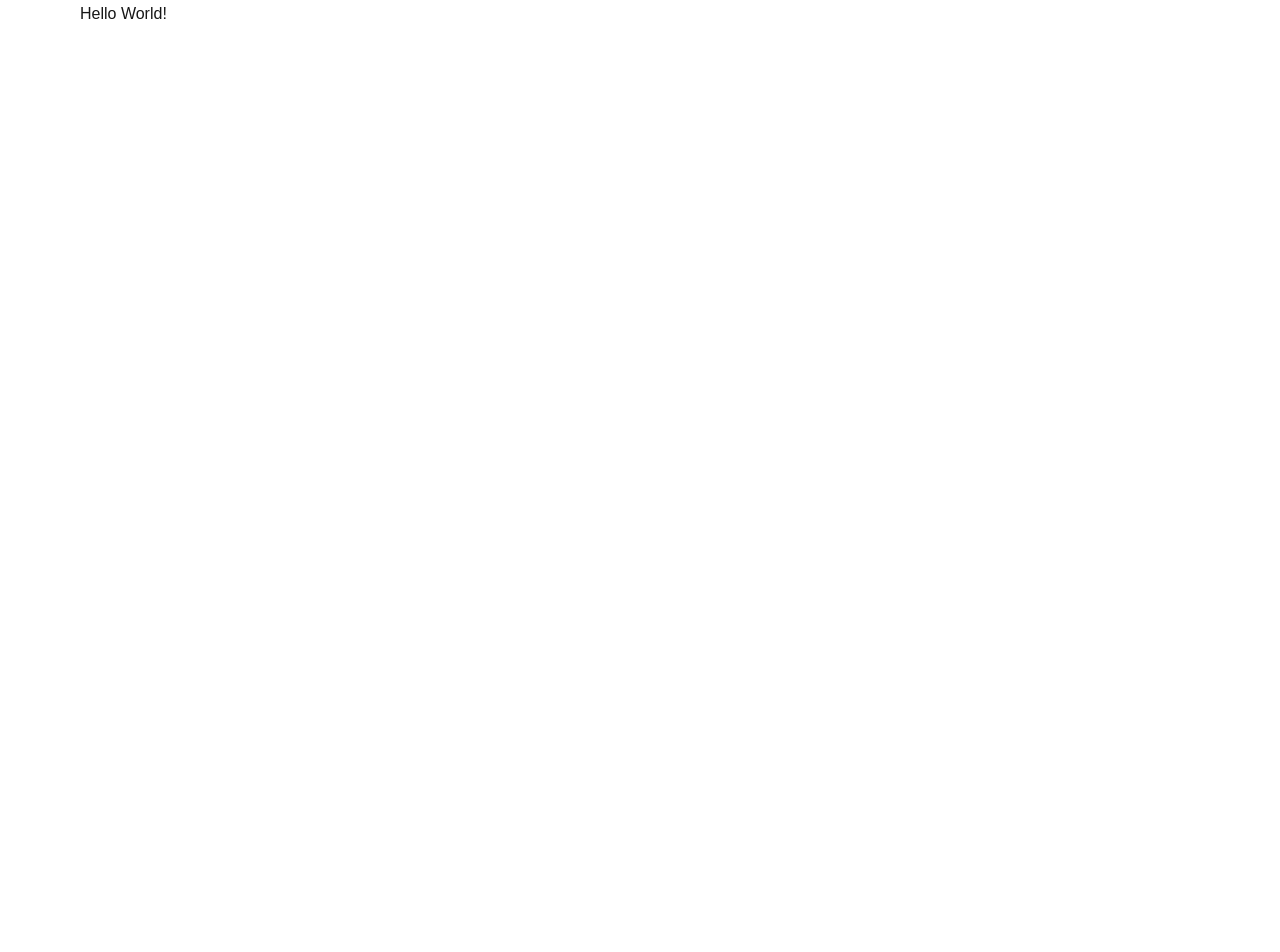
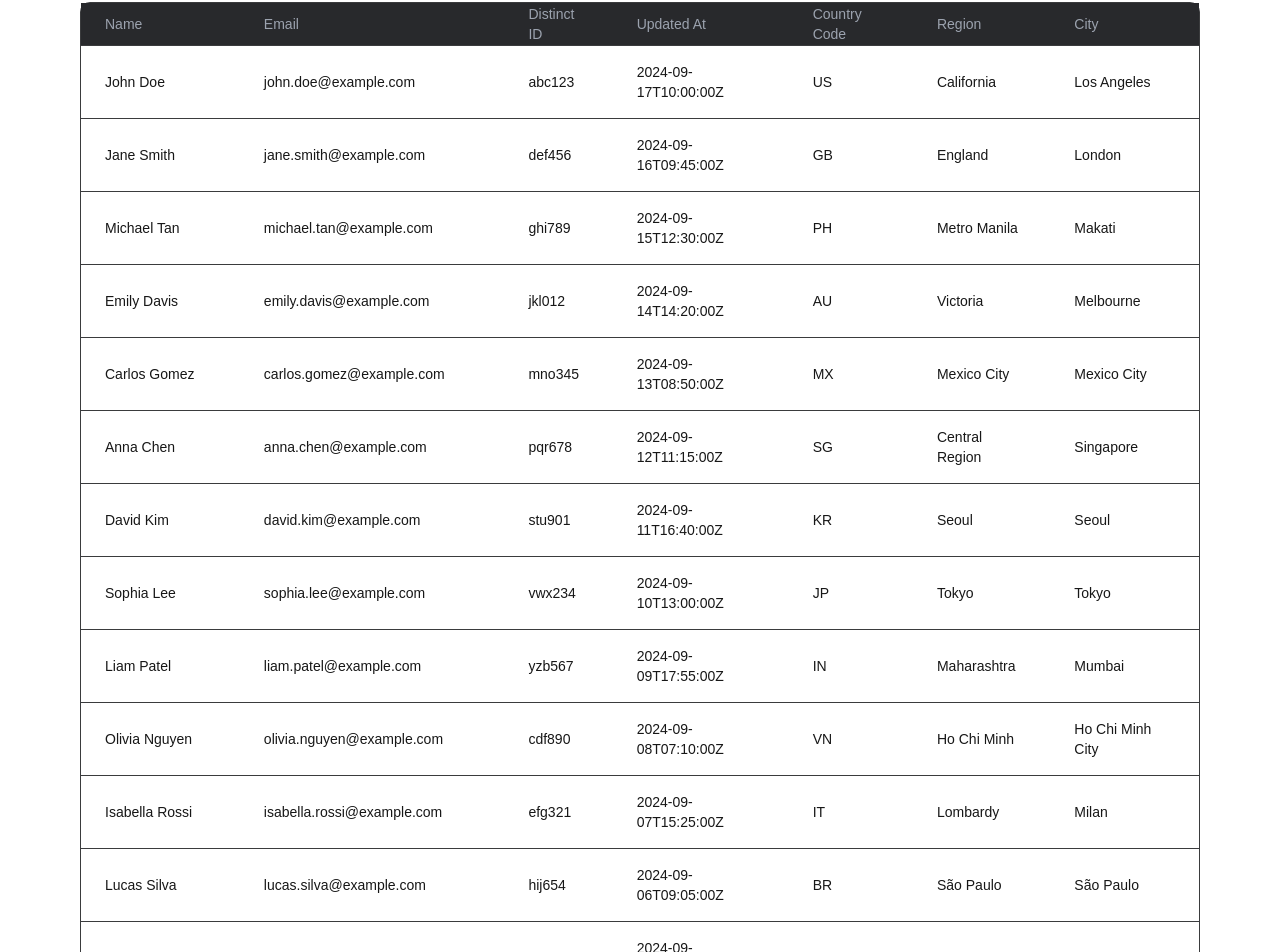
Before and after one commit to JethroNatividad/mixpanel-query-clone, a Next.js app: page / in a window 1280 px wide. Shown: the part 102-1054 px from the top of the page. Before the commit the page ends 800 px from the top, so only its background shows below. Built offline with nearby package versions, Linux system fonts and the light colour scheme.

Commit message:
feat: add test data and show table

```diff
--- /dev/null
+++ b/app/data.ts
@@ -0,0 +1,184 @@
+import { User } from './columns'
+
+export const users: User[] = [
+  {
+    name: 'John Doe',
+    email: 'john.doe@example.com',
+    distinctId: 'abc123',
+    updatedAt: '2024-09-17T10:00:00Z',
+    countryCode: 'US',
+    region: 'California',
+    city: 'Los Angeles',
+  },
+  {
+    name: 'Jane Smith',
+    email: 'jane.smith@example.com',
+    distinctId: 'def456',
+    updatedAt: '2024-09-16T09:45:00Z',
+    countryCode: 'GB',
+    region: 'England',
+    city: 'London',
+  },
+  {
+    name: 'Michael Tan',
+    email: 'michael.tan@example.com',
+    distinctId: 'ghi789',
+    updatedAt: '2024-09-15T12:30:00Z',
+    countryCode: 'PH',
+    region: 'Metro Manila',
+    city: 'Makati',
+  },
+  {
+    name: 'Emily Davis',
+    email: 'emily.davis@example.com',
+    distinctId: 'jkl012',
+    updatedAt: '2024-09-14T14:20:00Z',
+    countryCode: 'AU',
+    region: 'Victoria',
+    city: 'Melbourne',
+  },
+  {
+    name: 'Carlos Gomez',
+    email: 'carlos.gomez@example.com',
+    distinctId: 'mno345',
+    updatedAt: '2024-09-13T08:50:00Z',
+    countryCode: 'MX',
+    region: 'Mexico City',
+    city: 'Mexico City',
+  },
+  {
+    name: 'Anna Chen',
+    email: 'anna.chen@example.com',
+    distinctId: 'pqr678',
+    updatedAt: '2024-09-12T11:15:00Z',
+    countryCode: 'SG',
+    region: 'Central Region',
+    city: 'Singapore',
+  },
+  {
+    name: 'David Kim',
+    email: 'david.kim@example.com',
+    distinctId: 'stu901',
+    updatedAt: '2024-09-11T16:40:00Z',
+    countryCode: 'KR',
+    region: 'Seoul',
+    city: 'Seoul',
+  },
+  {
+    name: 'Sophia Lee',
+    email: 'sophia.lee@example.com',
+    distinctId: 'vwx234',
+    updatedAt: '2024-09-10T13:00:00Z',
+    countryCode: 'JP',
+    region: 'Tokyo',
+    city: 'Tokyo',
+  },
+  {
+    name: 'Liam Patel',
+    email: 'liam.patel@example.com',
+    distinctId: 'yzb567',
+    updatedAt: '2024-09-09T17:55:00Z',
+    countryCode: 'IN',
+    region: 'Maharashtra',
+    city: 'Mumbai',
+  },
+  {
+    name: 'Olivia Nguyen',
+    email: 'olivia.nguyen@example.com',
+    distinctId: 'cdf890',
+    updatedAt: '2024-09-08T07:10:00Z',
+    countryCode: 'VN',
+    region: 'Ho Chi Minh',
+    city: 'Ho Chi Minh City',
+  },
+  {
+    name: 'Isabella Rossi',
+    email: 'isabella.rossi@example.com',
+    distinctId: 'efg321',
+    updatedAt: '2024-09-07T15:25:00Z',
+    countryCode: 'IT',
+    region: 'Lombardy',
+    city: 'Milan',
+  },
+  {
+    name: 'Lucas Silva',
+    email: 'lucas.silva@example.com',
+    distinctId: 'hij654',
+    updatedAt: '2024-09-06T09:05:00Z',
+    countryCode: 'BR',
+    region: 'São Paulo',
+    city: 'São Paulo',
+  },
+  {
+    name: 'Ethan White',
+    email: 'ethan.white@example.com',
+    distinctId: 'klm987',
+    updatedAt: '2024-09-05T18:30:00Z',
+    countryCode: 'CA',
+    region: 'Ontario',
+    city: 'Toronto',
+  },
+  {
+    name: 'Amelia Johnson',
+    email: 'amelia.johnson@example.com',
+    distinctId: 'nop432',
+    updatedAt: '2024-09-04T07:45:00Z',
+    countryCode: 'ZA',
+    region: 'Gauteng',
+    city: 'Johannesburg',
+  },
+  {
+    name: 'Alexander Brown',
+    email: 'alexander.brown@example.com',
+    distinctId: 'qrs765',
+    updatedAt: '2024-09-03T14:55:00Z',
+    countryCode: 'NZ',
+    region: 'Auckland',
+    city: 'Auckland',
+  },
+  {
+    name: 'Charlotte Thompson',
+    email: 'charlotte.thompson@example.com',
+    distinctId: 'tuv098',
+    updatedAt: '2024-09-02T10:35:00Z',
+    countryCode: 'DE',
+    region: 'Bavaria',
+    city: 'Munich',
+  },
+  {
+    name: 'Daniel Garcia',
+    email: 'daniel.garcia@example.com',
+    distinctId: 'wxy321',
+    updatedAt: '2024-09-01T11:00:00Z',
+    countryCode: 'ES',
+    region: 'Madrid',
+    city: 'Madrid',
+  },
+  {
+    name: 'Ava Wilson',
+    email: 'ava.wilson@example.com',
+    distinctId: 'zab654',
+    updatedAt: '2024-08-31T13:20:00Z',
+    countryCode: 'US',
+    region: 'Texas',
+    city: 'Houston',
+  },
+  {
+    name: 'Sebastian Martinez',
+    email: 'sebastian.martinez@example.com',
+    distinctId: 'cde987',
+    updatedAt: '2024-08-30T12:45:00Z',
+    countryCode: 'AR',
+    region: 'Buenos Aires',
+    city: 'Buenos Aires',
+  },
+  {
+    name: 'Mia Hernandez',
+    email: 'mia.hernandez@example.com',
+    distinctId: 'fgh210',
+    updatedAt: '2024-08-29T14:10:00Z',
+    countryCode: 'CO',
+    region: 'Bogota',
+    city: 'Bogota',
+  },
+]
--- a/app/page.tsx
+++ b/app/page.tsx
@@ -1,7 +1,11 @@
+import { columns } from './columns'
+import { users } from './data'
+import { DataTable } from './data-table'
+
 export default function Home() {
   return (
     <div className='px-20 py-10'>
-      <p>Hello World!</p>
+      <DataTable columns={columns} data={users} />
     </div>
   )
 }
```
